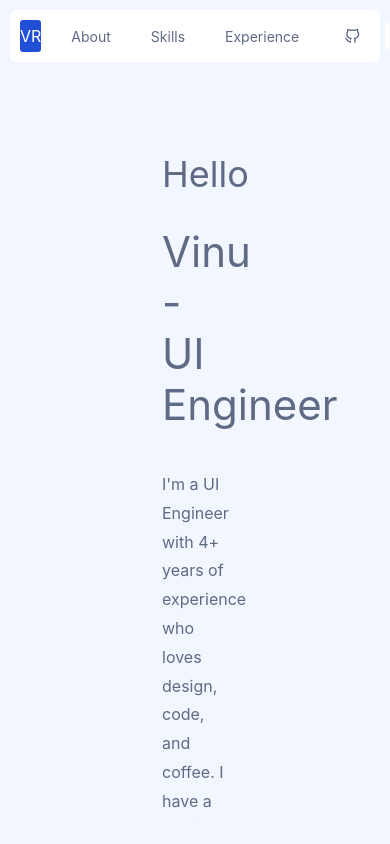
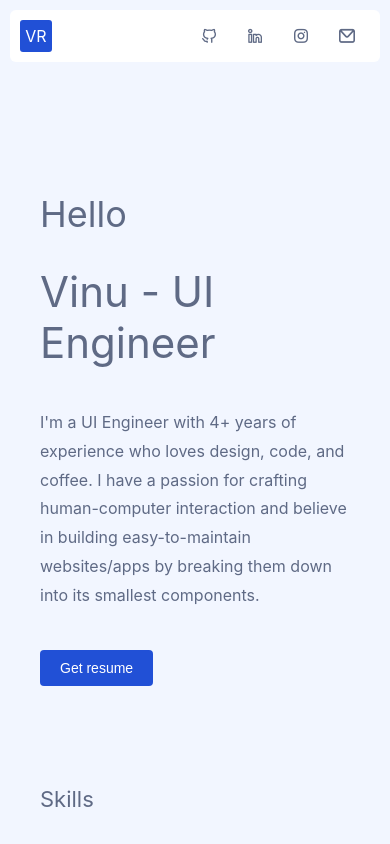
Before and after one commit to Vinu77r/vinu_portfolio, a React (Create React App) app: page / in a window 390 px wide. Built offline with nearby package versions, Linux system fonts and the light colour scheme.

Commit message:
Media query for 600px added

```diff
--- a/package.json
+++ b/package.json
@@ -1,6 +1,6 @@
 {
   "name": "vr77",
-  "homepage": "http://vr77.me",
+  "homepage": "https://vinu77r.github.io",
   "version": "0.1.0",
   "private": true,
   "dependencies": {
--- a/src/css/App.scss
+++ b/src/css/App.scss
@@ -10,6 +10,17 @@ $primary_color_ultra_light: #2151d633;
 $primary_text: #5f6a85;
 $vr: ".vr";
 $vri: ".vri";
+
+@media only screen and (max-width: 600px) {
+  main {
+    padding: 40px !important;
+  }
+  #{$vr}-header {
+    &-nav {
+      display: none;
+    }
+  }
+}
 
 body {
   padding: 0;
@@ -116,6 +127,7 @@ main {
     display: flex;
     flex-direction: column;
     margin-top: 40px;
+    margin-right: 70px;
     flex: 1;
   }
   &-list {
```
